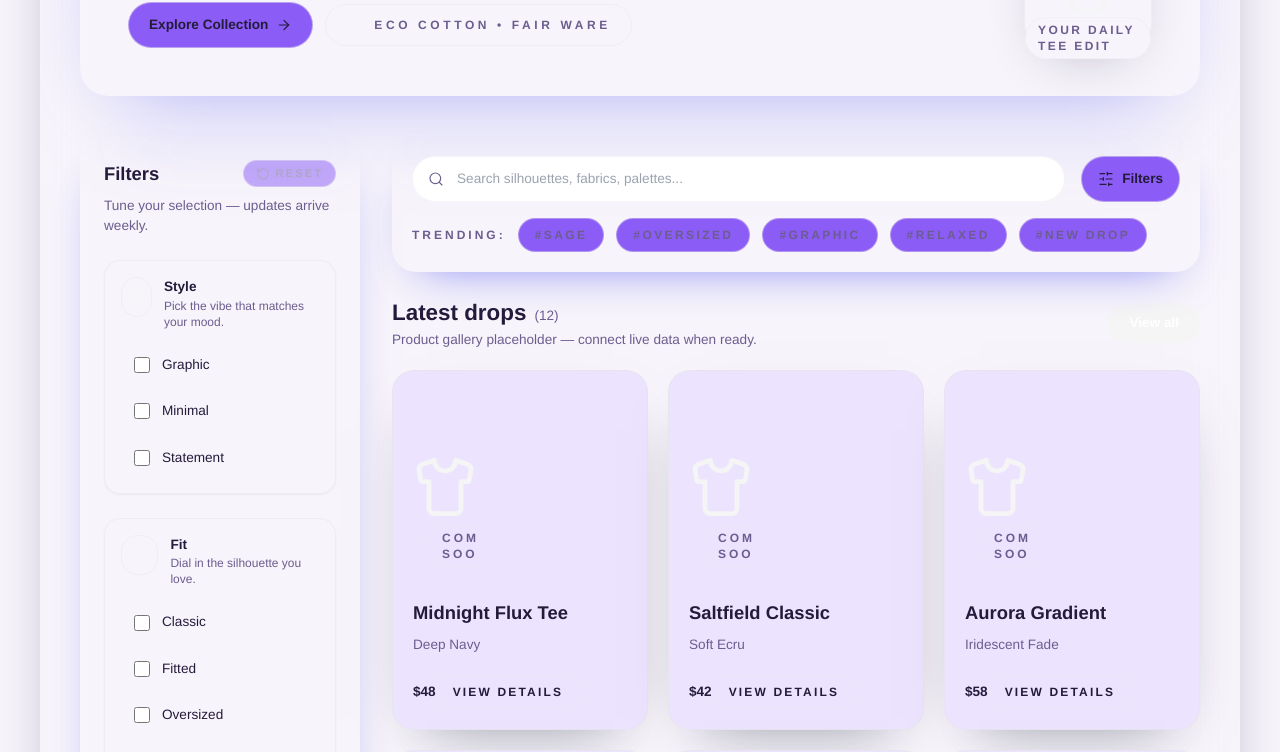
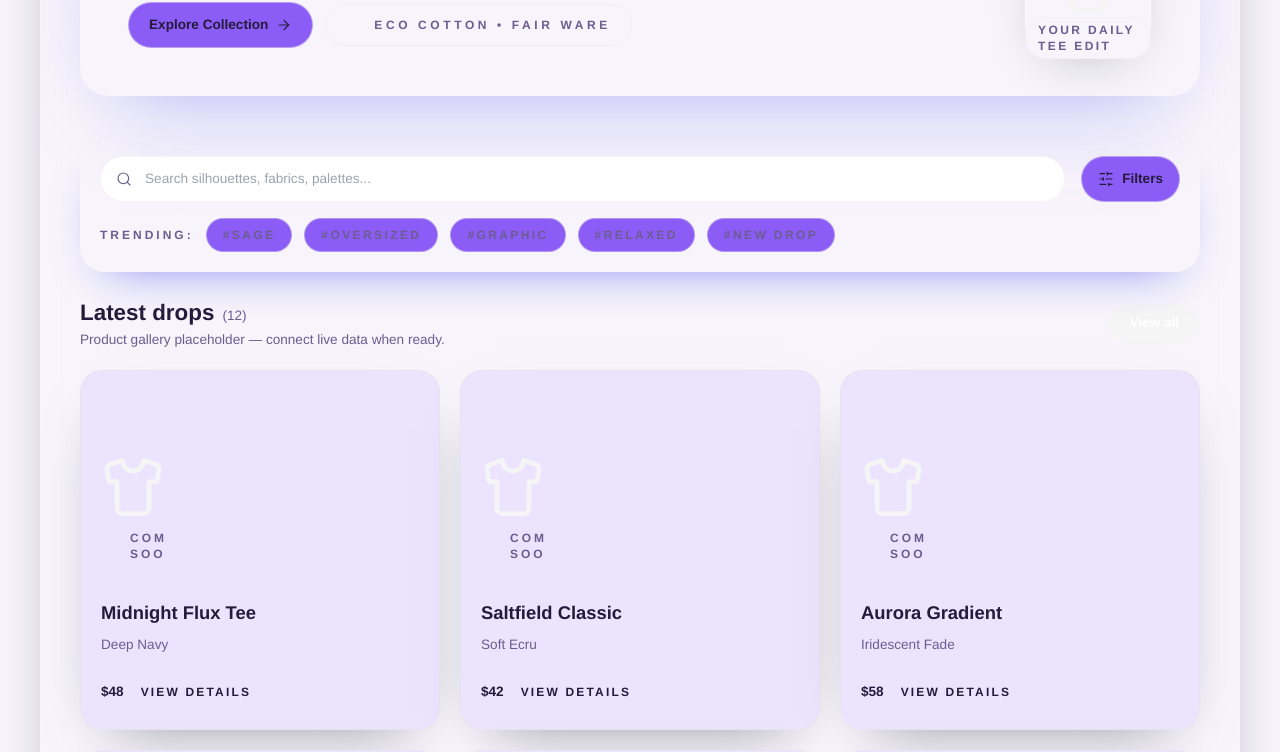
Before and after one commit to MoldovianuHalyna/T-Shop, a React (Vite) app: page / in a window 1280 px wide. Shown: the part 466-1218 px from the top of the page. Built offline with nearby package versions, Linux system fonts and the light colour scheme.

Commit message:
button component replaces overall the app the filter side bar removed

```diff
--- a/src/components/FilterSideBar/FilterSideBar.jsx
+++ /dev/null
@@ -1,104 +0,0 @@
-import {
-  SlidersHorizontal,
-  Sparkles,
-  Droplet,
-  Palette,
-  RotateCcw,
-} from "lucide-react";
-
-import { Button } from "../ui/button";
-import { Input } from "../ui/input";
-
-const iconMap = {
-  style: Sparkles,
-  fit: SlidersHorizontal,
-  materialTag: Droplet,
-  palette: Palette,
-};
-
-const FilterSideBar = ({
-  filters = [],
-  selectedFilters = {},
-  onToggleOption,
-  onResetFilters,
-}) => {
-  const hasActiveFilters = Object.values(selectedFilters).some(
-    (options) => options?.length
-  );
-
-  return (
-    <aside className="flex flex-col gap-6">
-      <header className="flex flex-col gap-2">
-        <div className="flex items-center justify-between">
-          <h2 className="text-lg font-semibold text-text">Filters</h2>
-          <Button
-            type="button"
-            variant="subtle"
-            size="sm"
-            onClick={onResetFilters}
-            className="gap-1.5 px-3 py-1 text-[0.7rem] uppercase tracking-[0.18em] text-textSecondary hover:text-accent disabled:opacity-50"
-            disabled={!hasActiveFilters}
-          >
-            <RotateCcw className="h-3.5 w-3.5" strokeWidth={1.75} />
-            Reset
-          </Button>
-        </div>
-        <p className="text-sm text-textSecondary">
-          Tune your selection — updates arrive weekly.
-        </p>
-      </header>
-      <div className="space-y-6">
-        {filters.map((group) => {
-          const { key, title, description, options } = group;
-          const Icon = iconMap[key] ?? Sparkles;
-          const activeSet = new Set(selectedFilters[key] ?? []);
-
-          return (
-            <div
-              key={key}
-              className="rounded-2xl border border-border/50 bg-bg/70 p-4 shadow-sm"
-            >
-              <div className="mb-4 flex items-start gap-3">
-                <span className="flex h-10 w-10 items-center justify-center rounded-2xl border border-border/40 bg-surface/80">
-                  <Icon className="h-5 w-5 text-accent" strokeWidth={1.75} />
-                </span>
-                <div>
-                  <h3 className="text-sm font-semibold text-text">{title}</h3>
-                  <p className="text-xs text-textSecondary">{description}</p>
-                </div>
-              </div>
-              <div className="flex flex-col gap-2">
-                {options.map((option) => {
-                  const isActive = activeSet.has(option);
-
-                  return (
-                    <label
-                      key={option}
-                      className={`flex cursor-pointer items-center gap-3 rounded-xl border px-3 py-2 text-sm font-medium transition-colors ${
-                        isActive
-                          ? "border-accent/70 bg-accentSoft/20 text-text"
-                          : "border-transparent text-text hover:border-border/40 hover:bg-hover/60"
-                      }`}
-                    >
-                      <Input
-                        type="checkbox"
-                        name={key}
-                        value={option}
-                        checked={isActive}
-                        onChange={() => onToggleOption?.(key, option)}
-                        className="h-4 w-4"
-                      />
-                      <span>{option}</span>
-                    </label>
-                  );
-                })}
-              </div>
-            </div>
-          );
-        })}
-      </div>
-    </aside>
-  );
-};
-
-export default FilterSideBar;
--- a/src/components/ProductCatalog/ProductCatalog.jsx
+++ b/src/components/ProductCatalog/ProductCatalog.jsx
@@ -1,33 +1,15 @@
-import { useMemo } from "react";
 import { useNavigate } from "react-router-dom";
 
 import ProductItem from "../ProductItem/ProductItem";
 import { products } from "../../data/products";
 import { Button } from "../ui/button";
 
-const ProductCatalog = ({ filters = {} }) => {
+const ProductCatalog = () => {
   const navigate = useNavigate();
 
   const handleSelectProduct = (product) => {
     navigate(`/product/${product.id}`, { state: { product } });
   };
-
-  const filteredProducts = useMemo(() => {
-    return products.filter((product) =>
-      Object.entries(filters).every(([key, selectedValues]) => {
-        if (!selectedValues || selectedValues.length === 0) {
-          return true;
-        }
-        return selectedValues.includes(product[key]);
-      })
-    );
-  }, [filters]);
-
-  const activeChips = useMemo(() => {
-    return Object.entries(filters).flatMap(([key, selectedValues]) =>
-      (selectedValues ?? []).map((value) => ({ key, value }))
-    );
-  }, [filters]);
 
   return (
     <div className="flex flex-col gap-5">
@@ -36,7 +18,7 @@ const ProductCatalog = ({ filters = {} }) => {
           <h2 className="text-xl font-semibold text-text">
             Latest drops
             <span className="ml-2 text-sm font-medium text-textSecondary">
-              ({filteredProducts.length})
+              ({products.length})
             </span>
           </h2>
           <p className="text-sm text-textSecondary">
@@ -50,21 +32,10 @@ const ProductCatalog = ({ filters = {} }) => {
           View all
         </Button>
       </div>
-      {activeChips.length > 0 && (
-        <div className="flex flex-wrap gap-2 text-xs text-textSecondary">
-          {activeChips.map(({ key, value }) => (
-            <span
-              key={`${key}-${value}`}
-              className="inline-flex items-center gap-2 rounded-full border border-border/40 bg-accentSoft/30 px-3 py-1 font-semibold uppercase tracking-[0.2em] text-text"
-            >
-              {key}: {value}
-            </span>
-          ))}
-        </div>
-      )}
+
       <div className="grid gap-5 sm:grid-cols-2 xl:grid-cols-3">
-        {filteredProducts.length > 0 ? (
-          filteredProducts.map((product) => (
+        {products.length > 0 ? (
+          products.map((product) => (
             <ProductItem
               key={product.id}
               product={product}
--- a/src/components/ui/button-variants.js
+++ /dev/null
@@ -1,59 +0,0 @@
-import { cva } from "class-variance-authority";
-
-export const buttonVariants = cva(
-  "inline-flex items-center justify-center gap-2 border text-sm font-semibold transition-colors transition-transform focus-visible:outline-none focus-visible:ring-2 focus-visible:ring-accent focus-visible:ring-offset-2 disabled:pointer-events-none disabled:opacity-50",
-  {
-    variants: {
-      variant: {
-        default:
-          "border-transparent bg-accent text-white shadow-[0_18px_44px_-28px_rgba(139,92,246,0.9)] hover:-translate-y-0.5 hover:shadow-[0_22px_52px_-28px_rgba(139,92,246,0.9)]",
-        secondary:
-          "border-border/50 bg-surface/80 text-text hover:-translate-y-0.5 hover:border-accent/60",
-        outline:
-          "border-border/50 bg-transparent text-text hover:border-accent/70 hover:bg-accentSoft/30",
-        ghost: "border-transparent bg-transparent text-text hover:bg-hover/60",
-        subtle:
-          "border-border/40 bg-bg/70 text-textSecondary hover:text-text hover:border-accent/40",
-        icon: "border-border/60 bg-surface/80 text-text hover:-translate-y-0.5",
-        chip: "border-border/40 bg-surface/60 text-textSecondary uppercase tracking-[0.2em] hover:border-accent/50 hover:text-text",
-        card: "flex w-full flex-col items-start justify-start gap-4 border border-border/60 bg-surface/80 p-5 text-left shadow-[0_24px_60px_-36px_rgba(15,23,42,0.55)] hover:-translate-y-1 hover:border-accent/70",
-      },
-      size: {
-        default: "px-5 py-3",
-        sm: "px-4 py-2 text-xs",
-        lg: "px-6 py-3 text-base",
-        icon: "h-11 w-11 p-0",
-        chip: "px-4 py-2 text-xs",
-        none: "p-0",
-      },
-      shape: {
-        pill: "rounded-full",
-        soft: "rounded-2xl",
-        card: "rounded-[22px]",
-        square: "rounded-xl",
-      },
-    },
-    compoundVariants: [
-      {
-        variant: "card",
-        size: "none",
-        class: "rounded-[22px]",
-      },
-      {
-        variant: "icon",
-        size: "icon",
-        class: "rounded-2xl",
-      },
-      {
-        variant: "chip",
-        size: "chip",
-        class: "rounded-full",
-      },
-    ],
-    defaultVariants: {
-      variant: "default",
-      size: "default",
-      shape: "pill",
-    },
-  }
-);
--- a/src/components/ui/button.jsx
+++ b/src/components/ui/button.jsx
@@ -2,7 +2,66 @@ import * as React from "react";
 import { Slot } from "@radix-ui/react-slot";
 
 import { cn } from "../../lib/utils";
-import { buttonVariants } from "./button-variants";
+
+import { cva } from "class-variance-authority";
+
+const buttonVariants = cva(
+  "inline-flex items-center justify-center gap-2 border text-sm font-semibold transition-colors transition-transform focus-visible:outline-none focus-visible:ring-2 focus-visible:ring-accent focus-visible:ring-offset-2 disabled:pointer-events-none disabled:opacity-50",
+  {
+    variants: {
+      variant: {
+        default:
+          "border-transparent bg-accent text-white shadow-[0_18px_44px_-28px_rgba(139,92,246,0.9)] hover:-translate-y-0.5 hover:shadow-[0_22px_52px_-28px_rgba(139,92,246,0.9)]",
+        secondary:
+          "border-border/50 bg-surface/80 text-text hover:-translate-y-0.5 hover:border-accent/60",
+        outline:
+          "border-border/50 bg-transparent text-text hover:border-accent/70 hover:bg-accentSoft/30",
+        ghost: "border-transparent bg-transparent text-text hover:bg-hover/60",
+        subtle:
+          "border-border/40 bg-bg/70 text-textSecondary hover:text-text hover:border-accent/40",
+        icon: "border-border/60 bg-surface/80 text-text hover:-translate-y-0.5",
+        chip: "border-border/40 bg-surface/60 text-textSecondary uppercase tracking-[0.2em] hover:border-accent/50 hover:text-text",
+        card: "flex w-full flex-col items-start justify-start gap-4 border border-border/60 bg-surface/80 p-5 text-left shadow-[0_24px_60px_-36px_rgba(15,23,42,0.55)] hover:-translate-y-1 hover:border-accent/70",
+      },
+      size: {
+        default: "px-5 py-3",
+        sm: "px-4 py-2 text-xs",
+        lg: "px-6 py-3 text-base",
+        icon: "h-11 w-11 p-0",
+        chip: "px-4 py-2 text-xs",
+        none: "p-0",
+      },
+      shape: {
+        pill: "rounded-full",
+        soft: "rounded-2xl",
+        card: "rounded-[22px]",
+        square: "rounded-xl",
+      },
+    },
+    compoundVariants: [
+      {
+        variant: "card",
+        size: "none",
+        class: "rounded-[22px]",
+      },
+      {
+        variant: "icon",
+        size: "icon",
+        class: "rounded-2xl",
+      },
+      {
+        variant: "chip",
+        size: "chip",
+        class: "rounded-full",
+      },
+    ],
+    defaultVariants: {
+      variant: "default",
+      size: "default",
+      shape: "pill",
+    },
+  }
+);
 
 const Button = React.forwardRef(
   ({ className, variant, size, shape, asChild = false, ...props }, ref) => {
--- a/src/pages/Homepage/Homepage.jsx
+++ b/src/pages/Homepage/Homepage.jsx
@@ -1,7 +1,6 @@
 import { useMemo, useState } from "react";
 import { ArrowRight, Sparkles, Shirt } from "lucide-react";
 
-import FilterSideBar from "../../components/FilterSideBar/FilterSideBar";
 import ProductCatalog from "../../components/ProductCatalog/ProductCatalog";
 import SearchBar from "../../components/SearchBar/SearchBar";
 import { products } from "../../data/products";
@@ -107,19 +106,9 @@ const Homepage = () => {
         </div>
       </div>
 
-      <div className="grid gap-8 lg:grid-cols-[280px_1fr]">
-        <aside className="h-full overflow-hidden rounded-[24px] bg-surface/80 p-6 backdrop-blur-xl shadow-[0_20px_48px_-28px_rgba(99,102,241,0.9)]">
-          <FilterSideBar
-            filters={filterGroups}
-            selectedFilters={activeFilters}
-            onToggleOption={handleToggleFilter}
-            onResetFilters={handleResetFilters}
-          />
-        </aside>
-        <div className="flex flex-col gap-6">
-          <SearchBar />
-          <ProductCatalog filters={activeFilters} />
-        </div>
+      <div className="flex flex-col gap-6">
+        <SearchBar />
+        <ProductCatalog filters={activeFilters} />
       </div>
     </section>
   );
```
